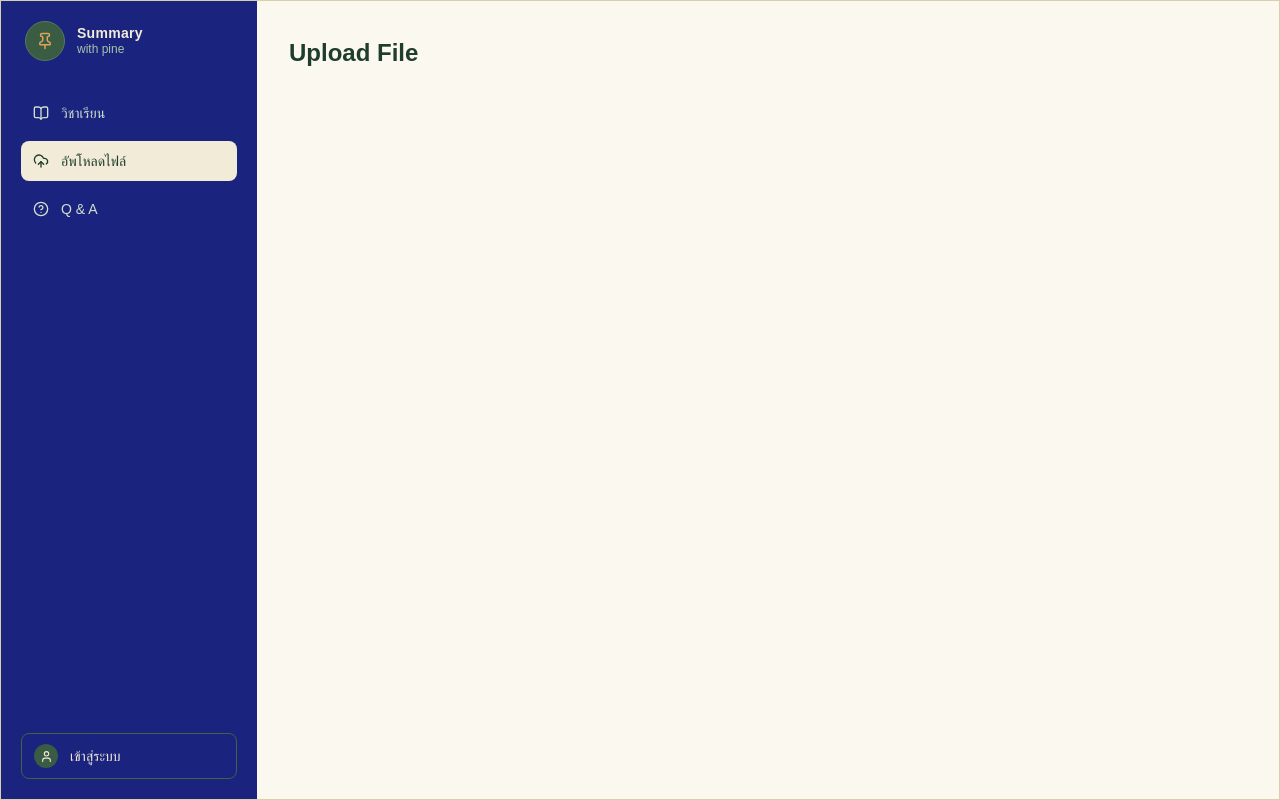
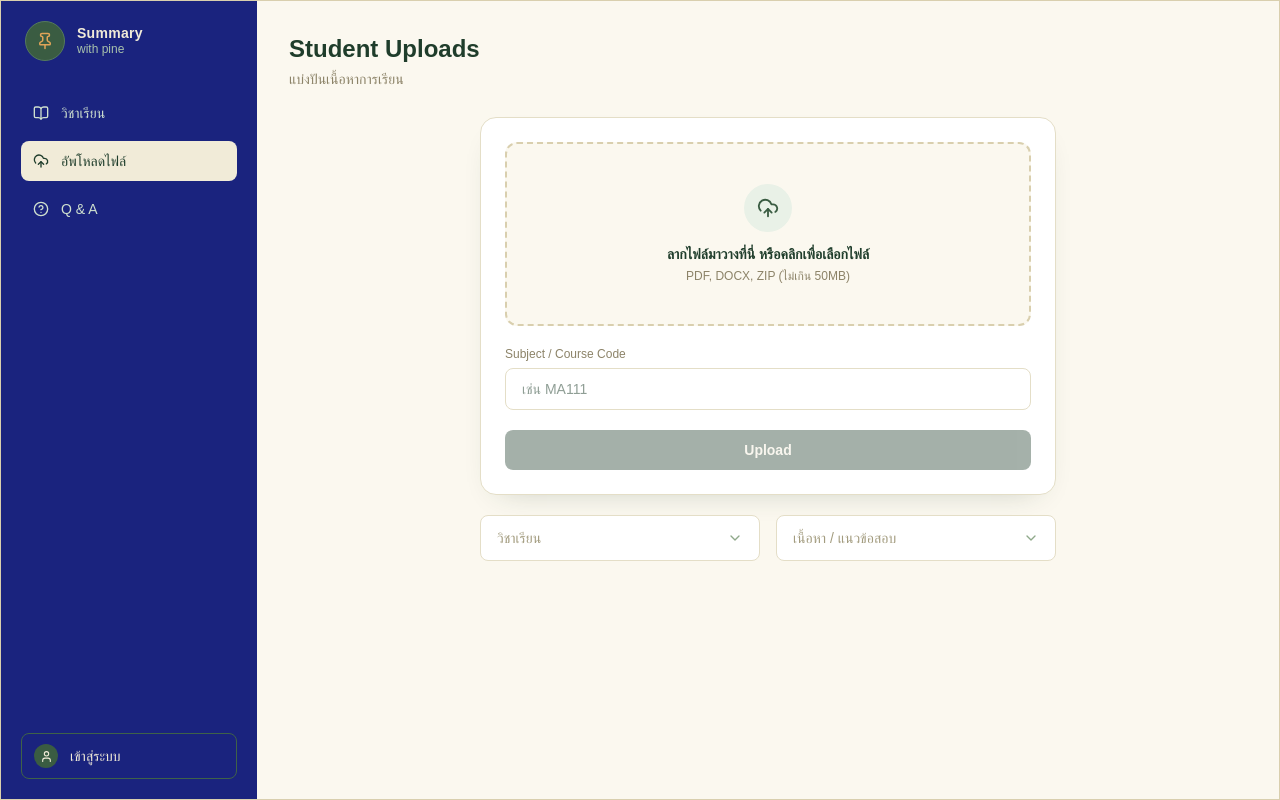
Before and after one commit to SorasakNight-srk/projectpine2026, a Next.js app: page / in a window 1280 px wide. Both pictures are taken after a click on the button "อัพโหลดไฟล์". Built offline with nearby package versions, Linux system fonts and the light colour scheme.

Commit message:
Update page.tsx

```diff
--- a/app/page.tsx
+++ b/app/page.tsx
@@ -1,7 +1,7 @@
 "use client";
 
 import Link from "next/link";
-import { useState } from "react";
+import { useRef, useState } from "react";
 import {
   BookOpen,
   UploadCloud,
@@ -9,6 +9,9 @@ import {
   User,
   PinIcon,
   ChevronLeft,
+  ChevronDown,
+  FileText,
+  X,
   type LucideIcon,
 } from "lucide-react";
 
@@ -63,9 +66,9 @@ const COURSES: Course[] = [
 ];
 
 const NAV: NavItem[] = [
-  { label: "วิชาเรียน", icon: BookOpen, path:"/Subject" },
-  { label: "อัพโหลดไฟล์", icon: UploadCloud, path:"/Upload" },
-  { label: "Q & A", icon: HelpCircle, path:"/Quest" },
+  { label: "วิชาเรียน", icon: BookOpen, path: "/Subject" },
+  { label: "อัพโหลดไฟล์", icon: UploadCloud, path: "/Upload" },
+  { label: "Q & A", icon: HelpCircle, path: "/Quest" },
 ];
 
 // Category options shown after picking a course
@@ -73,6 +76,66 @@ const CATEGORY_OPTIONS = [
   { key: "sheet", label: "ชีทสรุป" },
   { key: "exam", label: "แนวข้อสอบ" },
 ];
+
+const COURSE_OPTIONS = ["MA111 : Calculus 1", "CN101 : Python เริ่มต้น", "SC135 : ฟิสิกส์ทั่วไป"];
+const CONTENT_OPTIONS = ["เนื้อหาเรียน", "แนวข้อสอบ"];
+
+function formatBytes(bytes: number) {
+  if (bytes < 1024) return `${bytes} B`;
+  if (bytes < 1024 * 1024) return `${(bytes / 1024).toFixed(0)} KB`;
+  return `${(bytes / (1024 * 1024)).toFixed(1)} MB`;
+}
+
+function Dropdown({
+  label,
+  value,
+  options,
+  onChange,
+}: {
+  label: string;
+  value: string;
+  options: string[];
+  onChange: (v: string) => void;
+}) {
+  const [open, setOpen] = useState(false);
+  return (
+    <div className="relative flex-1">
+      <button
+        type="button"
+        onClick={() => setOpen((o) => !o)}
+        className="flex w-full items-center justify-between rounded-lg border bg-white px-4 py-3 text-sm font-medium"
+        style={{ borderColor: "#E4DEC7", color: value ? "#1F3D2B" : "#A39C7F" }}
+      >
+        {value || label}
+        <ChevronDown
+          size={16}
+          style={{ color: "#8FA98A", transform: open ? "rotate(180deg)" : "none", transition: "transform 150ms" }}
+        />
+      </button>
+      {open && (
+        <div
+          className="absolute left-0 right-0 top-[calc(100%+6px)] z-10 overflow-hidden rounded-lg border bg-white shadow-lg"
+          style={{ borderColor: "#E4DEC7" }}
+        >
+          {options.map((opt) => (
+            <button
+              key={opt}
+              type="button"
+              onClick={() => {
+                onChange(opt);
+                setOpen(false);
+              }}
+              className="block w-full px-4 py-2.5 text-left text-sm transition-colors hover:bg-[#F1EBD8]"
+              style={{ color: "#1F3D2B" }}
+            >
+              {opt}
+            </button>
+          ))}
+        </div>
+      )}
+    </div>
+  );
+}
 
 export default function Home() {
   const [active, setActive] = useState<string>("วิชาเรียน");
@@ -82,6 +145,35 @@ export default function Home() {
     setSelectedCourse(null);
   }
 
+  // Upload page state
+  const [isDragging, setIsDragging] = useState(false);
+  const [files, setFiles] = useState<File[]>([]);
+  const [courseCode, setCourseCode] = useState("");
+  const [courseOption, setCourseOption] = useState("");
+  const [contentOption, setContentOption] = useState("");
+  const [isUploading, setIsUploading] = useState(false);
+  const [uploaded, setUploaded] = useState(false);
+  const inputRef = useRef<HTMLInputElement>(null);
+
+  function addFiles(list: FileList | null) {
+    if (!list) return;
+    setFiles((prev) => [...prev, ...Array.from(list)]);
+    setUploaded(false);
+  }
+
+  function removeFile(idx: number) {
+    setFiles((prev) => prev.filter((_, i) => i !== idx));
+  }
+
+  function handleUpload() {
+    if (files.length === 0) return;
+    setIsUploading(true);
+    // Simulated upload — wire this up to your API route.
+    setTimeout(() => {
+      setIsUploading(false);
+      setUploaded(true);
+    }, 900);
+  }
 
   return (
     // <div
@@ -225,14 +317,14 @@ export default function Home() {
               </h1>
             </div>
 
-            <div className="flex justify-center gap-10">
+            <div className="flex flex-1 items-center justify-center gap-10">
               {CATEGORY_OPTIONS.map((opt) => (
                 <button
                   key={opt.key}
                   onClick={() => {
                     // TODO: navigate to the file list for this course + category
                   }}
-                  className="flex h-56 w-100 flex-col rounded-xl border bg-white text-left transition-transform hover:-translate-y-1"
+                  className="flex h-75 w-100 flex-col rounded-xl border bg-white text-left transition-transform hover:-translate-y-1"
                   style={{ borderColor: "#E4DEC7" }}
                 >
                   <div className="flex flex-1 items-center justify-center" />
@@ -249,15 +341,132 @@ export default function Home() {
         )}
 
         {active === "อัพโหลดไฟล์" && (
-          <main className="flex-1 p-8">
+          <main className="flex-1 overflow-y-auto p-8">
             <div className="mb-7">
-              <h1 className="mt-1 text-2xl font-semibold" style={{ color: "#1F3D2B" }}>
-                Upload File
-                {/* hello world */}
+              <h1 className="text-2xl font-semibold" style={{ color: "#1F3D2B" }}>
+                Student Uploads
               </h1>
+              <p className="mt-1 text-sm" style={{ color: "#8C8368" }}>
+                แบ่งปันเนื้อหาการเรียน
+              </p>
+            </div>
+
+            <div
+              className="mx-auto max-w-xl rounded-2xl border bg-white p-6"
+              style={{ borderColor: "#E4DEC7", boxShadow: "0 12px 30px -20px rgba(31,61,43,0.3)" }}
+            >
+              {/* Drop zone */}
+              <div
+                onDragOver={(e) => {
+                  e.preventDefault();
+                  setIsDragging(true);
+                }}
+                onDragLeave={() => setIsDragging(false)}
+                onDrop={(e) => {
+                  e.preventDefault();
+                  setIsDragging(false);
+                  addFiles(e.dataTransfer.files);
+                }}
+                onClick={() => inputRef.current?.click()}
+                className="flex cursor-pointer flex-col items-center justify-center rounded-xl border-2 border-dashed px-6 py-10 text-center transition-colors"
+                style={{
+                  borderColor: isDragging ? "#3A5C42" : "#D9CFAE",
+                  background: isDragging ? "#F1EBD8" : "#FBF8EF",
+                }}
+              >
+                <input
+                  ref={inputRef}
+                  type="file"
+                  multiple
+                  accept=".pdf,.docx,.zip"
+                  className="hidden"
+                  onChange={(e) => addFiles(e.target.files)}
+                />
+                <div
+                  className="mb-3 flex h-12 w-12 items-center justify-center rounded-full"
+                  style={{ background: "#E9F1E7" }}
+                >
+                  <UploadCloud size={22} style={{ color: "#3A5C42" }} />
+                </div>
+                <p className="text-sm font-semibold" style={{ color: "#1F3D2B" }}>
+                  ลากไฟล์มาวางที่นี่ หรือคลิกเพื่อเลือกไฟล์
+                </p>
+                <p className="mt-1 text-xs" style={{ color: "#8C8368" }}>
+                  PDF, DOCX, ZIP (ไม่เกิน 50MB)
+                </p>
+              </div>
+
+              {/* Selected files */}
+              {files.length > 0 && (
+                <ul className="mt-4 flex flex-col gap-2">
+                  {files.map((f, i) => (
+                    <li
+                      key={`${f.name}-${i}`}
+                      className="flex items-center justify-between gap-3 rounded-lg border px-3 py-2"
+                      style={{ borderColor: "#E4DEC7", background: "#FBF8EF" }}
+                    >
+                      <div className="flex min-w-0 items-center gap-2">
+                        <FileText size={16} style={{ color: "#8FA98A", flexShrink: 0 }} />
+                        <span className="truncate text-sm" style={{ color: "#1F3D2B" }}>
+                          {f.name}
+                        </span>
+                        <span className="flex-shrink-0 text-xs" style={{ color: "#8C8368" }}>
+                          {formatBytes(f.size)}
+                        </span>
+                      </div>
+                      <button
+                        type="button"
+                        onClick={() => removeFile(i)}
+                        className="flex-shrink-0 rounded-full p-1 transition-colors hover:bg-[#F1EBD8]"
+                        aria-label="ลบไฟล์"
+                      >
+                        <X size={14} style={{ color: "#8C8368" }} />
+                      </button>
+                    </li>
+                  ))}
+                </ul>
+              )}
+
+              {/* Course code */}
+              <div className="mt-5">
+                <label className="mb-1.5 block text-xs font-medium" style={{ color: "#8C8368" }}>
+                  Subject / Course Code
+                </label>
+                <input
+                  type="text"
+                  value={courseCode}
+                  onChange={(e) => setCourseCode(e.target.value)}
+                  placeholder="เช่น MA111"
+                  className="w-full rounded-lg border px-4 py-2.5 text-sm outline-none"
+                  style={{ borderColor: "#E4DEC7", color: "#1F3D2B" }}
+                />
+              </div>
+
+              {/* Upload button */}
+              <button
+                type="button"
+                disabled={files.length === 0 || isUploading}
+                onClick={handleUpload}
+                className="mt-5 w-full rounded-lg py-2.5 text-sm font-semibold transition-opacity disabled:opacity-40"
+                style={{ background: "#1F3D2B", color: "#F1EBD8" }}
+              >
+                {isUploading ? "กำลังอัพโหลด..." : uploaded ? "อัพโหลดสำเร็จ ✓" : "Upload"}
+              </button>
+            </div>
+
+            {/* Filters */}
+            <div className="mx-auto mt-5 flex max-w-xl gap-4">
+              <Dropdown label="วิชาเรียน" value={courseOption} options={COURSE_OPTIONS} onChange={setCourseOption} />
+              <Dropdown
+                label="เนื้อหา / แนวข้อสอบ"
+                value={contentOption}
+                options={CONTENT_OPTIONS}
+                onChange={setContentOption}
+              />
             </div>
           </main>
         )}
+
         {active === "Q & A" && (
           <main className="flex-1 p-8">
             <div className="mb-7">
```
